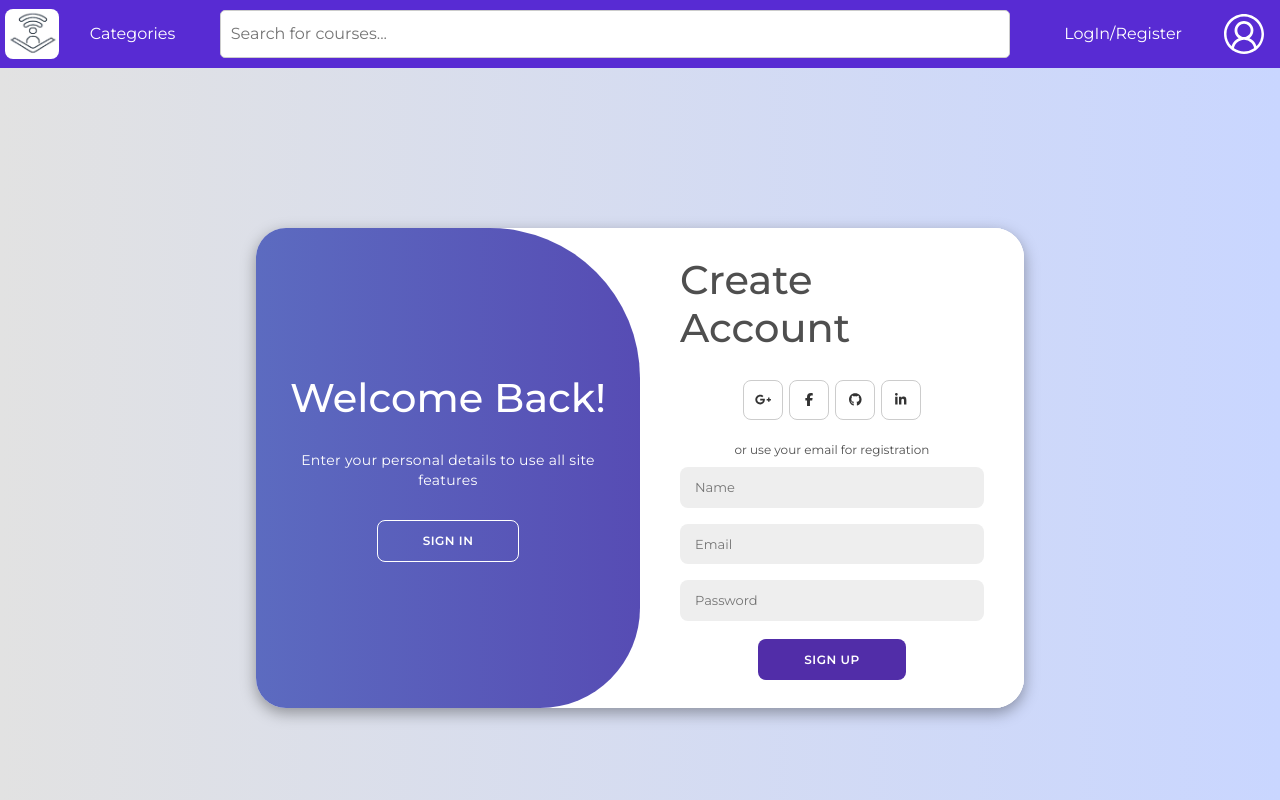
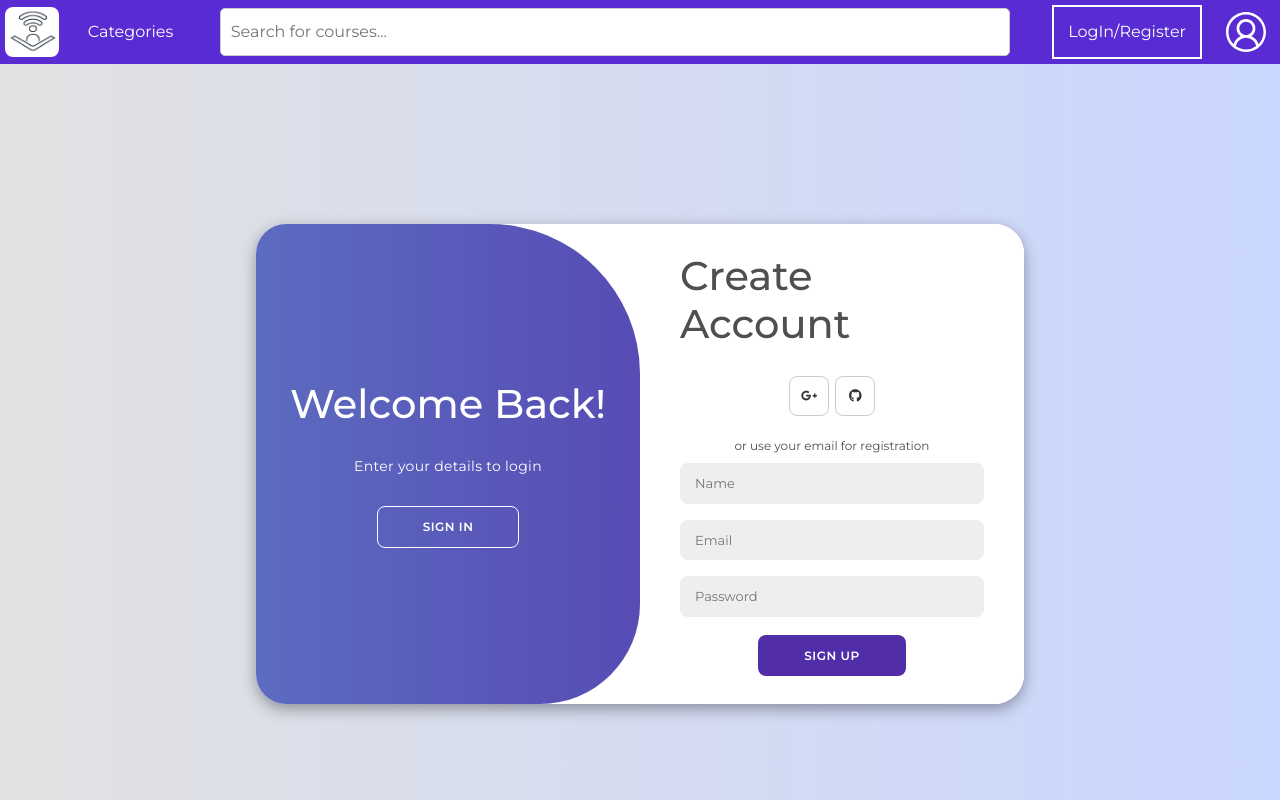
Before and after one commit to smiteshpatil/E-Learning-Platform, a React (Create React App) app in the folder frontend/: page /login in a window 1280 px wide. Both pictures are taken after a click on the button "SIGN UP". Shown: the top 800 px of the page. Built offline with nearby package versions, Linux system fonts and the light colour scheme.

Commit message:
Added_Login

```diff
--- a/frontend/src/components/LoginPage.jsx
+++ b/frontend/src/components/LoginPage.jsx
@@ -1,14 +1,9 @@
 import React, { useState } from "react";
 import { FontAwesomeIcon } from "@fortawesome/react-fontawesome";
-import {
-  faGooglePlusG,
-  faFacebookF,
-  faGithub,
-  faLinkedinIn,
-} from "@fortawesome/free-brands-svg-icons";
-
+import { faGooglePlusG, faGithub } from "@fortawesome/free-brands-svg-icons";
 import "../css/LoginPage.css";
 
+// state for styling depending on the page
 const LoginPage = () => {
   const [isActive, setIsActive] = useState(false);
 
@@ -20,6 +15,15 @@ const LoginPage = () => {
     setIsActive(false);
   };
 
+  // Login using Github
+  const CILENT_ID = "67a8d9820b5c96e50203";
+
+  const loginWithGithub = () => {
+    window.location.assign(
+      "https://github.com/login/oauth/authorize?client_id=" + CILENT_ID
+    );
+  };
+
   return (
     <div className="main">
       <div className={`login-container ${isActive ? "active" : ""}`}>
@@ -27,17 +31,12 @@ const LoginPage = () => {
           <form>
             <h1>Create Account</h1>
             <div className="social-icons">
-              <a href="#!" className="icon">
+              <a onClick={{}} className="icon">
                 <FontAwesomeIcon icon={faGooglePlusG} />
               </a>
-              <a href="#!" className="icon">
-                <FontAwesomeIcon icon={faFacebookF} />
-              </a>
-              <a href="#!" className="icon">
+
+              <a onClick={loginWithGithub} className="icon">
                 <FontAwesomeIcon icon={faGithub} />
-              </a>
-              <a href="#!" className="icon">
-                <FontAwesomeIcon icon={faLinkedinIn} />
               </a>
             </div>
             <span>or use your email for registration</span>
@@ -54,14 +53,9 @@ const LoginPage = () => {
               <a href="#" className="icon">
                 <FontAwesomeIcon icon={faGooglePlusG} />
               </a>
-              <a href="#" className="icon">
-                <FontAwesomeIcon icon={faFacebookF} />
-              </a>
+
               <a href="#" className="icon">
                 <FontAwesomeIcon icon={faGithub} />
-              </a>
-              <a href="#" className="icon">
-                <FontAwesomeIcon icon={faLinkedinIn} />
               </a>
             </div>
             <span>or use your email password</span>
@@ -75,16 +69,14 @@ const LoginPage = () => {
           <div className="toggle">
             <div className="toggle-panel toggle-left">
               <h1>Welcome Back!</h1>
-              <p>Enter your personal details to use all site features</p>
+              <p>Enter your details to login </p>
               <button className="hidden" onClick={handleLoginClick}>
                 Sign In
               </button>
             </div>
             <div className="toggle-panel toggle-right">
               <h1>Hello, Friend!</h1>
-              <p>
-                Register with your personal details to use all site features
-              </p>
+              <p>Register with your personal details and start your journey.</p>
               <button className="hidden" onClick={handleRegisterClick}>
                 Sign Up
               </button>
--- a/frontend/src/css/Navbar.css
+++ b/frontend/src/css/Navbar.css
@@ -31,16 +31,20 @@
   margin-left: 10px;
 }
 
+.login-link {
+  border: 2px solid white;
+}
+
 .topnav a {
   display: block;
   color: white;
   text-align: center;
-  padding: 14px 16px;
+  padding: 12px 14px;
   text-decoration: none;
 }
 
 .topnav a:hover {
-  background-color: #ddd;
+  background-color: white;
   color: black;
 }
 
--- a/frontend/src/index.js
+++ b/frontend/src/index.js
@@ -9,11 +9,9 @@ import reportWebVitals from "./reportWebVitals";
 
 const root = ReactDOM.createRoot(document.getElementById("root"));
 root.render(
-  <React.StrictMode>
-    <BrowserRouter>
-      <App />
-    </BrowserRouter>
-  </React.StrictMode>
+  <BrowserRouter>
+    <App />
+  </BrowserRouter>
 );
 
 // If you want to start measuring performance in your app, pass a function
```
Also changed, not shown: 1 other file (tests, documents, lock files or other folders).
